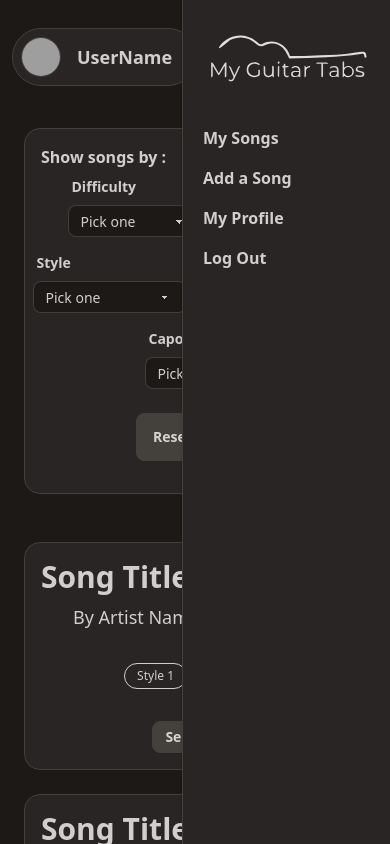
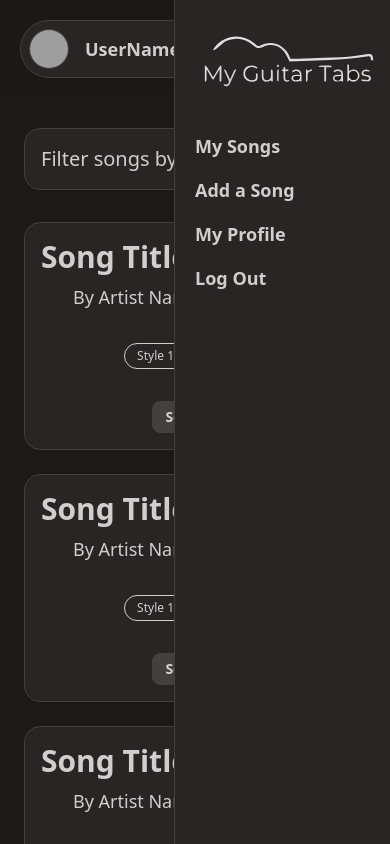
Before and after one commit to AnthonyBourret/My_Guitar_Tabs-client, a React (Vite) app: page / in a window 390 px wide. Both pictures are taken after a click on the button 342 px from the left and 48 px from the top of the page. Shown: the top 844 px of the page. Built offline with nearby package versions, Linux system fonts and the light colour scheme; grey boxes are pictures that could not be loaded.

Commit message:
:construction: Filters Mobile & Header fixed

```diff
--- a/src/components/CustomComponents/SongCard.tsx
+++ b/src/components/CustomComponents/SongCard.tsx
@@ -6,12 +6,12 @@ function SongCard() {
         <div className="flex flex-col gap-8 border border-primary bg-base-100 rounded-box w-full items-center p-4 min-[820px]:w-full">
             <div className="w-full flex flex-col gap-2">
                 <div className="flex justify-between">
-                    <h2 className="text-3xl self-start font-semibold min-[820px]:text-4xl">Song Title</h2>
+                    <h2 className="text-3xl self-start font-semibold min-[820px]:text-3xl">Song Title</h2>
                     <div className="relative">
                         <IconInProgress />
                     </div>
                 </div>
-                <h3 className="text-lg self-start ml-8 min-[820px]:ml-14 min-[820px]:text-2xl">By Artist Name</h3>
+                <h3 className="text-lg self-start ml-8 min-[820px]:ml-14 min-[820px]:text-xl">By Artist Name</h3>
             </div>
             <div className="w-full flex flex-col gap-8 items-center min-[820px]:flex-row min-[820px]:justify-between">
                 <div className="flex gap-4 justify-center">
--- a/src/components/Filters/FilterMobile.tsx
+++ b/src/components/Filters/FilterMobile.tsx
@@ -2,10 +2,16 @@ import React from 'react';
 
 function FilterMobile() {
     return (
-        <div className="sm:flex flex-col rounded-box gap-4 bg-base-100 p-4 border border-primary">
-            <h2 className="font-semibold">Show songs by :</h2>
-            <div className="flex flex-col w-full items-center gap-2">
-                <div className="flex">
+        // To display the filters, the collapse component (checkbox type) has to be clicked on
+        // It will be closed when the title is clicked on again otherwise it will keep the focus
+        <div className="collapse collapse-arrow bg-base-100 border border-primary sm:hidden">
+            <input type="checkbox" />
+            <div className="collapse-title text-xl font-medium">
+                Filter songs by :
+            </div>
+
+            {/* On click the filters will be displayed */}
+            <div className="collapse-content flex flex-col items-center gap-4">
                 <label className="form-control w-full max-w-xs">
                     <div className="label">
                         <span className="label-text font-semibold">Difficulty</span>
@@ -28,8 +34,6 @@ function FilterMobile() {
                         <option>Learned</option>
                     </select>
                 </label>
-                </div>
-                <div className="flex">
                 <label className="form-control w-full max-w-xs">
                     <div className="label">
                         <span className="label-text font-semibold">Style</span>
@@ -54,9 +58,7 @@ function FilterMobile() {
                         <option>DADGBE - Drop D</option>
                     </select>
                 </label>
-
-                </div>
-                <label className="form-control w-fit max-w-xs">
+                <label className="form-control w-full max-w-xs">
                     <div className="label">
                         <span className="label-text font-semibold">Capo</span>
                     </div>
@@ -69,7 +71,7 @@ function FilterMobile() {
                         <option>4</option>
                     </select>
                 </label>
-                <button type="button" className="btn btn-primary w-fit my-4">Reset filters</button>
+                <button type="button" className="btn btn-sm btn-primary w-fit my-4">Reset filters</button>
             </div>
         </div>
     );
--- a/src/components/Header/Header.tsx
+++ b/src/components/Header/Header.tsx
@@ -4,7 +4,7 @@ import NavBarDesktop from './NavBarDesktop';
 
 function Header() {
   return (
-    <div className='flex bg-neutral w-full sm:h-54 sm:pl-2'>
+    <div className='flex bg-neutral w-[90%] mb-32 sm:h-54 sm:pl-2 sm:mb-8'>
       {/* The NavBarDesktop component is hidden when the width of the screen is less than 640px */}
       <NavBarMobile />
       <NavBarDesktop />
--- a/src/components/Header/MenuAvatar.tsx
+++ b/src/components/Header/MenuAvatar.tsx
@@ -1,14 +1,17 @@
 import React from 'react';
+import { Link } from 'react-router-dom';
 
 function MenuAvatar() {
     return (
-        <div className="flex items-center justify-between bg-base-100 rounded-full p-2 m-1 absolute top-6 left-2 border border-primary">
+        <div className="flex items-center justify-between bg-base-100 rounded-full p-2 m-1 border border-primary">
             <div className="avatar">
                 <div className="w-10 rounded-full border border-primary">
                     <img src="https://daisyui.com/images/stock/photo-1534528741775-53994a69daeb.jpg" />
                 </div>
             </div>
-            <h1 className="text-lg font-semibold px-4">UserName</h1>
+            <Link to="/profile">
+                <div className="text-lg font-semibold px-4">UserName</div>
+            </Link>
         </div>
     );
 };
--- a/src/components/Header/NavBarMobile.tsx
+++ b/src/components/Header/NavBarMobile.tsx
@@ -5,39 +5,39 @@ import MenuAvatar from './MenuAvatar';
 
 function NavBarMobile() {
     return (
-        <div className="w-full flex sm:hidden mb-32">
+        <div className="sm:hidden bg-opacity-50 backdrop-blur-[10px] z-10 w-full flex bg-neutral justify-between fixed top-0 left-0 px-4 pt-4 pb-2">
 
             {/* Avatar Component */}
             <MenuAvatar />
 
             {/* Burger Menu => On click, the dropdown appears */}
-            <div className="dropdown absolute top-6 right-6">
-                <div tabIndex={0} role="button" className="btn btn-ghost btn-circle">
+            <div className="dropdown">
+                <div tabIndex={0} role="button" className="btn btn-ghost btn-circle mr-2">
                     <svg xmlns="http://www.w3.org/2000/svg" className="h-14 w-14" fill="none" viewBox="0 0 24 24" stroke="currentColor"><path strokeLinecap="round" strokeLinejoin="round" strokeWidth="2" d="M4 6h16M4 12h16M4 18h7" /></svg>
                 </div>
-                <ul tabIndex={0} className="menu menu-sm dropdown-content m-0 z-[1] shadow bg-base-100 w-52 h-screen fixed -top-6 -right-6 border-l border-primary">
+                <ul tabIndex={0} className="menu menu-sm dropdown-content m-0 z-[1] shadow bg-base-100 w-56 absolute min-h-screen -top-4 -right-6 border-l border-primary">
 
                     {/* Logo */}
                     <LogoHeader widthValue={"100%"} color={"#292524"} />
 
                     {/* Navogation Menu */}
                     <li className="pt-6">
-                        <Link to="/" className="text-base-content text-base font-semibold">
+                        <Link to="/" className="text-base-content text-lg font-semibold">
                             My Songs
                         </Link>
                     </li>
                     <li className="pt-2">
-                        <Link to="/add-a-song" className="text-base-content text-base font-semibold">
+                        <Link to="/add-a-song" className="text-base-content text-lg font-semibold">
                             Add a Song
                         </Link>
                     </li>
                     <li className="pt-2">
-                        <Link to="/profile" className="text-base-content text-base font-semibold">
+                        <Link to="/profile" className="text-base-content text-lg font-semibold">
                             My Profile
                         </Link>
                     </li>
                     <li className="pt-2">
-                        <Link to="/" className="text-base-content text-base font-semibold">
+                        <Link to="/" className="text-base-content text-lg font-semibold">
                             Log Out
                         </Link>
                     </li>
--- a/src/components/HomePage/HomePage.tsx
+++ b/src/components/HomePage/HomePage.tsx
@@ -9,7 +9,7 @@ function HomePage() {
   return (
     <div className="flex flex-col items-center w-full sm:w-[90%] bg-neutral min-h-screen pb-8">
       <Header />
-      <div className="flex flex-col w-full sm:flex-row sm:justify-center gap-12 px-6">
+      <div className="flex flex-col w-full sm:flex-row sm:justify-center gap-8 px-6 sm:gap-12">
         <div className="flex flex-col gap-4">
           <AvatarDesktop />
           <FilterDesktop />
--- a/src/svg/IconInProgress.tsx
+++ b/src/svg/IconInProgress.tsx
@@ -3,8 +3,9 @@ import React from 'react';
 function IconInProgress(): React.JSX.Element {
     return (
         <svg className="w-[35px] h-[35px]" aria-hidden="true" xmlns="http://www.w3.org/2000/svg" fill="none" viewBox="0 0 24 24">
-            <path stroke="currentColor" strokeLinecap="round" strokeWidth="2" d="M20 6H10m0 0a2 2 0 1 0-4 0m4 0a2 2 0 1 1-4 0m0 0H4m16 6h-2m0 0a2 2 0 1 0-4 0m4 0a2 2 0 1 1-4 0m0 0H4m16 6H10m0 0a2 2 0 1 0-4 0m4 0a2 2 0 1 1-4 0m0 0H4" />
-        </svg>);
+            <path stroke="currentColor" strokeLinecap="round" strokeWidth="2" d="M6 4v10m0 0a2 2 0 1 0 0 4m0-4a2 2 0 1 1 0 4m0 0v2m6-16v2m0 0a2 2 0 1 0 0 4m0-4a2 2 0 1 1 0 4m0 0v10m6-16v10m0 0a2 2 0 1 0 0 4m0-4a2 2 0 1 1 0 4m0 0v2" />
+        </svg>
+    );
 };
 
 export default IconInProgress;
```
Lines whose indentation alone changed are shown as unchanged.
